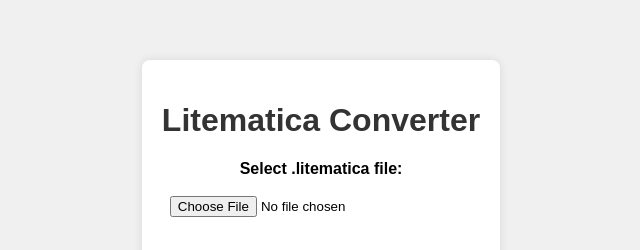
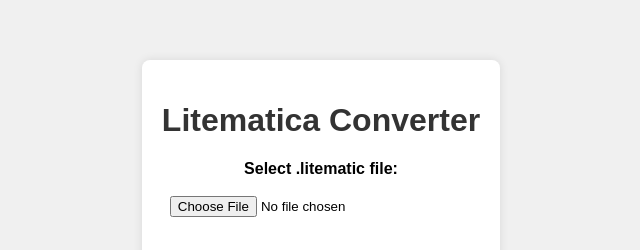
Before and after one commit to Harusarri/litematica-converter, a website: page index.html in a window 1280 px wide. Shown: the part 164-414 px from the top of the page, 319-959 px from the left. Drawn offline with Linux system fonts and the light colour scheme.

Commit message:
Add files via upload

```diff
--- a/index.html
+++ b/index.html
@@ -9,7 +9,7 @@
     <div class="container">
         <h1>Litematica Converter</h1>
         <form id="uploadForm" action="/convert" method="post" enctype="multipart/form-data">
-            <label for="file">Select .litematica file:</label>
+            <label for="file">Select .litematic file:</label>
             <input type="file" id="file" name="file" required>
             <br><br>
             <label for="targetVersion">Target Minecraft Data Version:</label>
```
Also changed, not shown: package.json (+5 -2 lines), 1 other file.
